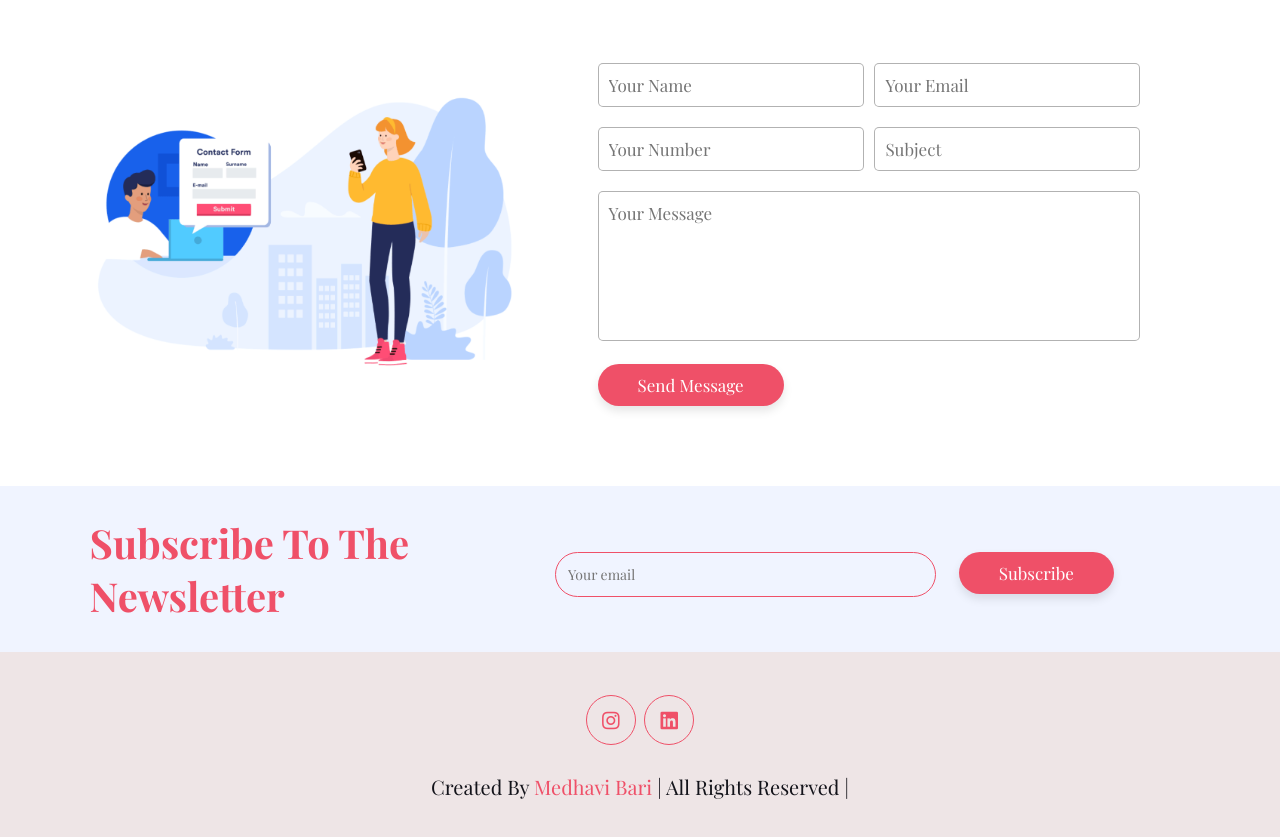
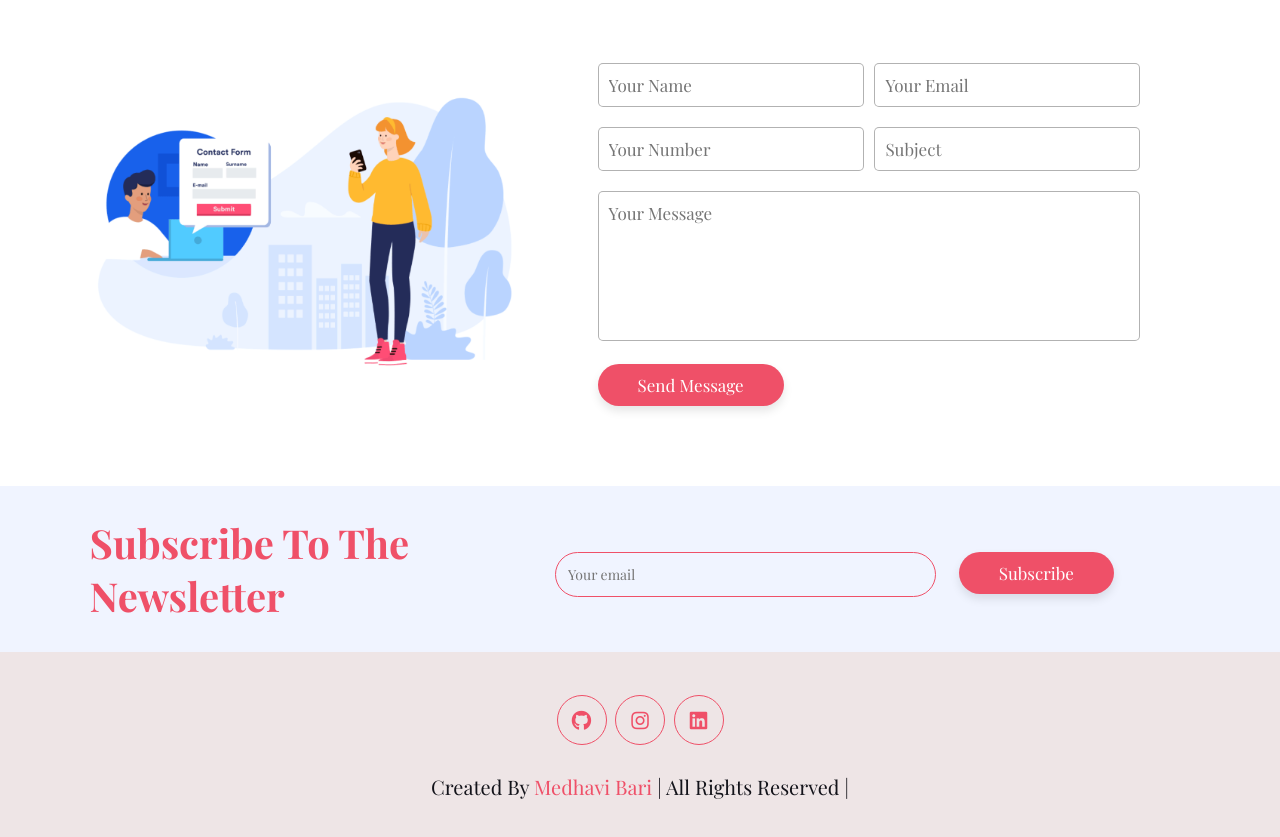
Before and after one commit to medhavibari411/Orchestra-Musical-, a plain HTML site: page index.html in a window 1280 px wide. Shown: the part 5337-6174 px from the top of the page. Drawn offline with nearby package versions, Linux system fonts and the light colour scheme; a web font is replaced by a local one.

Commit message:
index.html
Signed-off-by: Medhavi Bari <150359868+medhavibari411@users.noreply.github.com>

```diff
--- a/index.html
+++ b/index.html
@@ -429,6 +429,7 @@
     <section class="footer">
 
         <div class="share">
+            <a href="https://github.com/account" class="fab fa-github"></a>
             <a href="https://www.instagram.com/_developer_41/" class="fab fa-instagram"></a>
             <a href="https://www.linkedin.com/in/medhavi-bari-1b3a47294" class="fab fa-linkedin"></a>
         </div>
```
